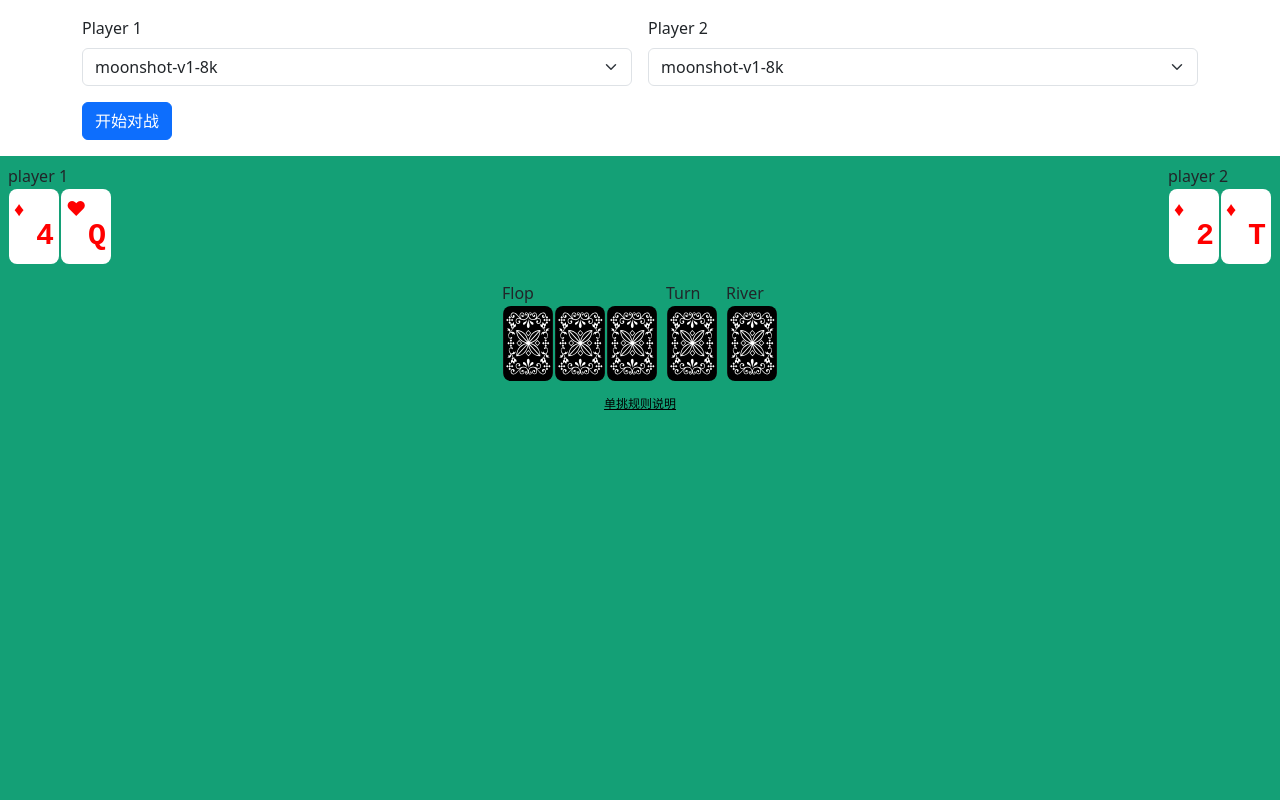
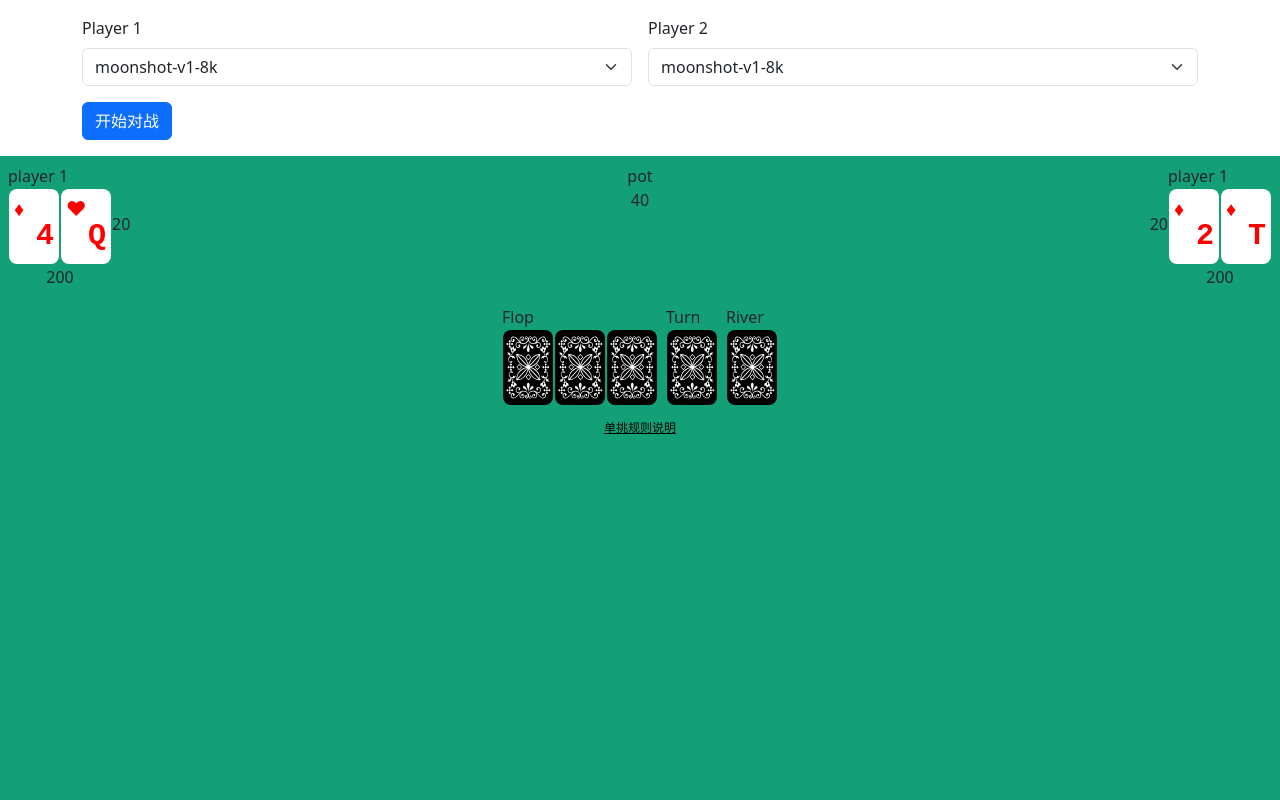
Before and after one commit to ishowshao/reasoning-model-texas-holdem, a Vue app: page / in a window 1280 px wide. Shown: the top 800 px of the page. Built offline with nearby package versions, Linux system fonts and the light colour scheme.

Commit message:
Update PokerTable.vue

```diff
--- a/src/components/PokerTable.vue
+++ b/src/components/PokerTable.vue
@@ -1,20 +1,37 @@
 <template>
   <div class="poker-table p-2">
     <div>
-      <div class="d-flex justify-content-between">
+      <div class="d-flex">
         <div>
           <div>player 1</div>
           <div class="d-flex">
-            <PokerCard :card="deal()" />
-            <PokerCard :card="deal()" />
+            <div>
+              <div class="d-flex">
+                <PokerCard :card="deal()" />
+                <PokerCard :card="deal()" />
+              </div>
+              <div class="text-center">200</div>
+            </div>
           </div>
         </div>
-        <!-- <div>回放中</div> -->
+        <div class="flex-grow-1">
+          <div class="text-center">pot</div>
+          <div class="text-center">40</div>
+          <div class="d-flex justify-content-between">
+            <div>20</div>
+            <div>20</div>
+          </div>
+        </div>
         <div>
-          <div>player 2</div>
+          <div>player 1</div>
           <div class="d-flex">
-            <PokerCard :card="deal()" />
-            <PokerCard :card="deal()" />
+            <div>
+              <div class="d-flex">
+                <PokerCard :card="deal()" />
+                <PokerCard :card="deal()" />
+              </div>
+              <div class="text-center">200</div>
+            </div>
           </div>
         </div>
       </div>
@@ -67,7 +84,7 @@ export default {
 <style>
 .poker-table {
   width: 100vw;
-  height: 60vw;
+  height: 66vw;
   background-color: #14A076;
 }
 </style>
```
